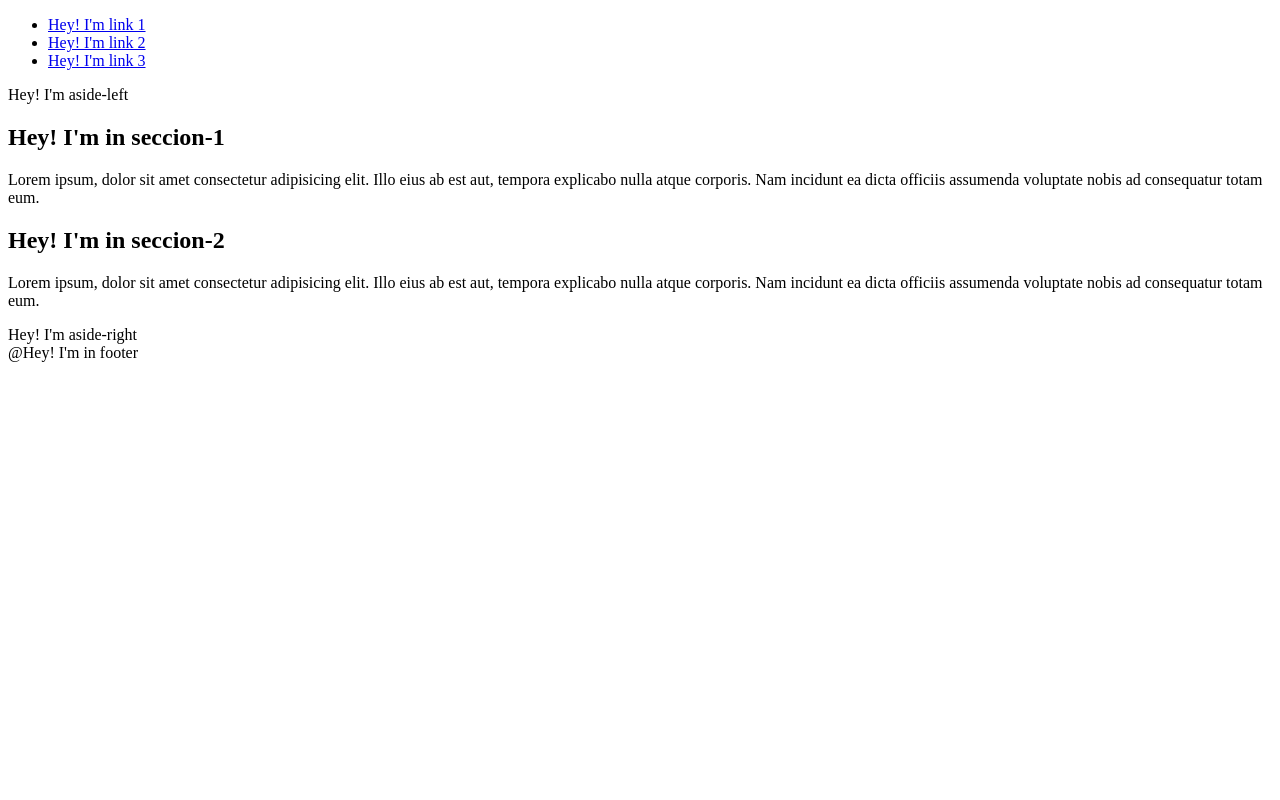
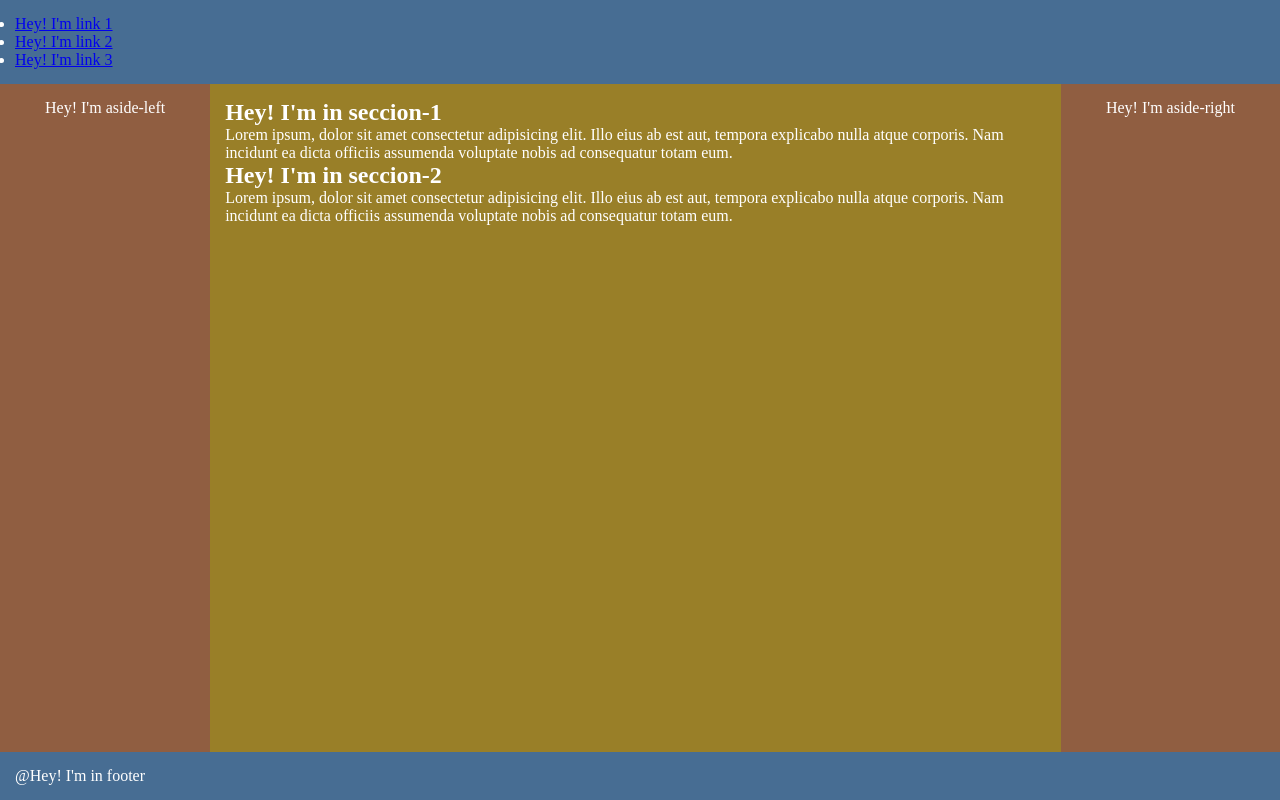
Before and after one commit to Diegodenac/TecWeb_p4, a plain HTML site: page index.html in a window 1280 px wide. Drawn offline with Linux system fonts and the light colour scheme.

Commit message:
Styles added

```diff
--- a/index.html
+++ b/index.html
@@ -16,7 +16,7 @@
             </ul>
         </nav>
     </header>
-    <aside id="aside-left">
+    <aside class="aside-left">
         Hey! I'm aside-left
     </aside>
 
@@ -33,7 +33,7 @@
         </article>
     </main>
 
-    <aside id="aside-right">
+    <aside class="aside-right">
         Hey! I'm aside-right
     </aside>
     <footer>
--- a/styles.css
+++ b/styles.css
@@ -0,0 +1,44 @@
+*{
+    margin: 0;
+    padding: 0;
+    border: 0;
+    box-sizing: border-box;
+}
+html{
+    height: 100%;
+}
+body {
+    height: 100%;
+    display: grid;
+    grid-template: auto 1fr auto / auto 1fr auto;
+}
+header{
+    padding: 15px;
+    background-color: rgba(71,109,147,1);
+    color: white;
+    grid-column: 1/4;
+}
+aside{
+    padding: 15px 45px;
+    background-color: rgba(144,94,65, 1);
+    color: white;
+
+}
+.aside-left{
+    grid-column: 1 / 2;
+}
+.aside-right{
+    grid-column: 3 / 4;
+}
+main{
+    padding: 15px;
+    background-color: rgba(153,127,40, 1);
+    color: white;
+    grid-column: 2 / 3;
+}
+footer{
+    padding: 15px;
+    background-color: rgba(71,109,147,1);
+    color: white;
+    grid-column: 1 / 4;
+}
```
